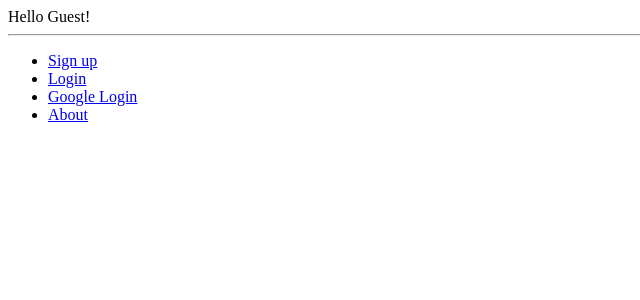
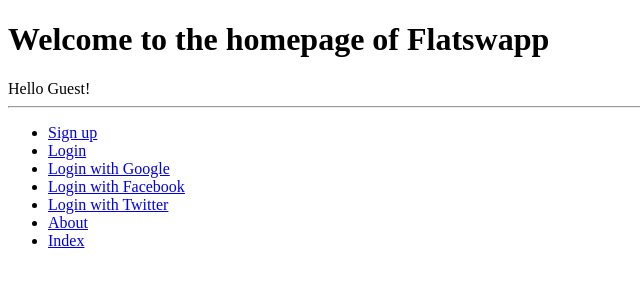
Before and after one commit to Starashwin/Flatswapp, a Django app: page / in a window 1280 px wide. Shown: the top 300 px of the page, without its empty margins (0-640 px from the left). Run offline with Django 3.2, Linux system fonts and the light colour scheme.

Commit message:
Added facebook and twitter Login

```diff
--- a/Workspace/flatswapp/flatswapp/urls.py
+++ b/Workspace/flatswapp/flatswapp/urls.py
@@ -22,7 +22,7 @@
 from webapp_flatswapp import views
 
 urlpatterns = [
-    path('', include('social_django.urls', namespace='social')),
+    path('oauth/', include('social_django.urls', namespace='social')),
     path('', views.index, name='index'),
     path('flatswapp/', include('webapp_flatswapp.urls')),
     path('admin/', admin.site.urls),
--- a/Workspace/flatswapp/templates/webapp_flatswapp/base.html
+++ b/Workspace/flatswapp/templates/webapp_flatswapp/base.html
@@ -25,9 +25,12 @@
 				{% else %}
 					<li><a href="{% url 'webapp_flatswapp:register' %}">Sign up</a></li>
 					<li><a href="{% url 'webapp_flatswapp:login' %}">Login</a></li>
-					<li><a href="{% url 'social:begin' 'google-oauth2' %}">Google Login</a></li>
+					<li><a href="{% url 'social:begin' 'google-oauth2' %}">Login with Google</a></li>
+					<li><a href="{% url 'social:begin' 'facebook' %}">Login with Facebook</a></li>
+					<li><a href="{% url 'social:begin' 'twitter' %}">Login with Twitter</a></li>
 				{% endif %}
 				<li><a href="{% url 'webapp_flatswapp:about' %}">About</a></li>
+				<li><a href="{% url 'webapp_flatswapp:index' %}">Index</a></li>
 			<ul>
 		</div>
 	</body>
--- a/Workspace/flatswapp/templates/webapp_flatswapp/index.html
+++ b/Workspace/flatswapp/templates/webapp_flatswapp/index.html
@@ -2,10 +2,11 @@
 {% load staticfiles %}
 
 {% block title_block %}
-Homepage for Flatswapp
+Flatswapp
 {% endblock %}
 
 {% block body_block %}
+	<h1>Welcome to the homepage of Flatswapp</h1>
 	<div>
 		{% if user.is_authenticated %}
 			Hey {{ user.username }}!
```
Also changed, not shown: Workspace/flatswapp/flatswapp/settings.py (+15 -2 lines).
